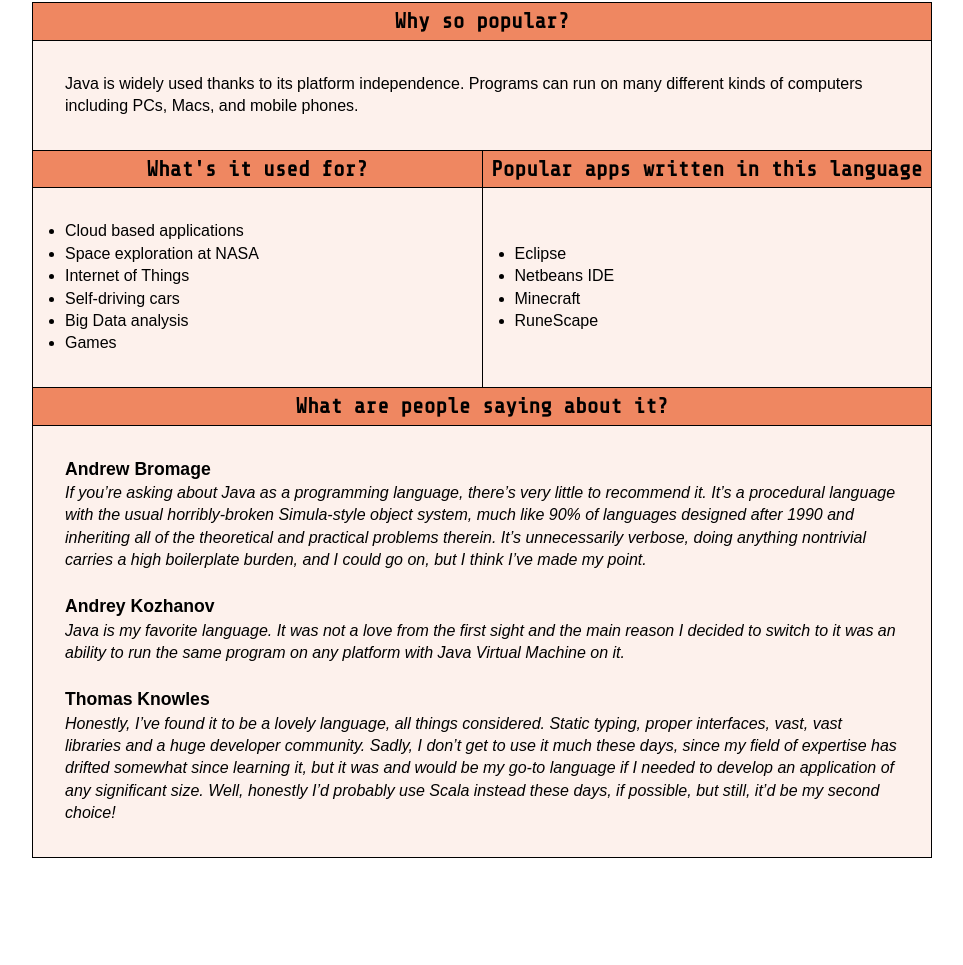
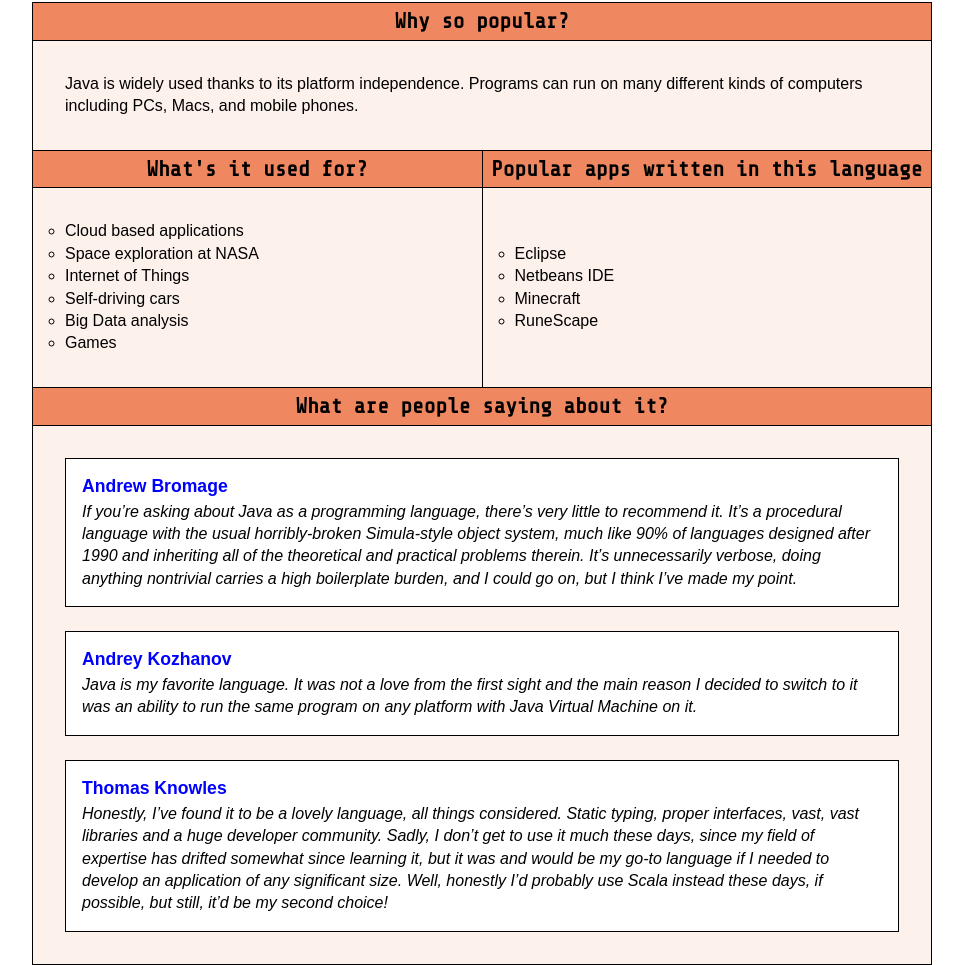
Before and after one commit to itdev160-sp2020/Barry-Molina-p1, a plain HTML site: page index.html in a window 1280 px wide. Shown: the part 523-1488 px from the top of the page, without its empty margins (158-1121 px from the left). Before the commit the page ends 1381 px from the top, so only its background shows below. Drawn offline with nearby package versions, Linux system fonts and the light colour scheme.

Commit message:
Project 1

```diff
--- a/index.html
+++ b/index.html
@@ -4,8 +4,7 @@
 <meta http-equiv="Content-Type" content="text/html; charset=UTF-8">
 <title>Barry Molina ITDEV-160 Project 1</title>
 <link rel="stylesheet" href="styles/main.css">
-<!-- <link href="https://fonts.googleapis.com/css?family=Ubuntu+Mono|VT323&display=swap" rel="stylesheet"> -->
-<link href="https://fonts.googleapis.com/css?family=Share+Tech+Mono|Ubuntu+Mono|VT323&display=swap" rel="stylesheet">
+<link href="https://fonts.googleapis.com/css?family=Share+Tech+Mono|VT323&display=swap" rel="stylesheet">
 </head>
 <body>
     <header>
@@ -13,7 +12,6 @@
             <h1>Programming Language Spotlight: <span id="language"></span></h1>
     </header>
     <main>
-        <div id="spotlight">
         <table>
             <tbody>
                 <tr>
@@ -27,8 +25,8 @@
                     <th colspan="1"><h2>Popular apps written in this language</h2></th>
                 </tr>
                 <tr>
-                        <td colspan="1"><ul id="how-used"></ul></td>
-                        <td colspan="1"><ul id="popular-apps"></ul></td>
+                    <td colspan="1"><ul id="how-used" class="list"></ul></td>
+                    <td colspan="1"><ul id="popular-apps" class="list"></ul></td>
                 </tr>
                 <tr>
                     <th scope="col" colspan="2"><h2>What are people saying about it?</h2></th>
@@ -39,10 +37,7 @@
 
             </tbody>
         </table>
-        </div>
         <script src="js/scripts.js"></script>
     </main>
-    <footer>
-    </footer>
 </body>
 </html>
--- a/js/scripts.js
+++ b/js/scripts.js
@@ -12,14 +12,17 @@ var popularApps = ['Eclipse', 'Netbeans IDE', 'Minecraft', 'RuneScape'];
 var review = [
     {
         name: 'Andrew Bromage',
+        link: 'https://www.quora.com/What-do-you-think-about-Java',
         text: 'If you’re asking about Java as a programming language, there’s very little to recommend it. It’s a procedural language with the usual horribly-broken Simula-style object system, much like 90% of languages designed after 1990 and inheriting all of the theoretical and practical problems therein. It’s unnecessarily verbose, doing anything nontrivial carries a high boilerplate burden, and I could go on, but I think I’ve made my point.'
     },
     {
         name: 'Andrey Kozhanov',
+        link: 'https://www.quora.com/What-do-you-think-about-Java',
         text: 'Java is my favorite language. It was not a love from the first sight and the main reason I decided to switch to it was an ability to run the same program on any platform with Java Virtual Machine on it.'
     },
     {
         name: 'Thomas Knowles',
+        link: 'https://www.quora.com/What-do-you-think-about-Java',
         text: 'Honestly, I’ve found it to be a lovely language, all things considered. Static typing, proper interfaces, vast, vast libraries and a huge developer community. Sadly, I don’t get to use it much these days, since my field of expertise has drifted somewhat since learning it, but it was and would be my go-to language if I needed to develop an application of any significant size. Well, honestly I’d probably use Scala instead these days, if possible, but still, it’d be my second choice!'
     }
 ];
@@ -55,18 +58,26 @@ function appendList(listId, arr) {
 function appendReview(review) {
     var reviewEl = document.getElementById('reviews');
     var name;
+    var link;
     var text;
     var heading;
     var para;
+    var div;
 
     for (var i = 0; i < review.length; i++) {
         name = document.createTextNode(review[i].name);
         text = document.createTextNode(review[i].text);
         heading = document.createElement('h3');
         para = document.createElement('p');
-        heading.appendChild(name);
+        link = document.createElement('a');
+        div = document.createElement('div');
+        link.href = review[i].link;
+        div.setAttribute('class', 'review');
+        link.appendChild(name);
+        heading.appendChild(link);
         para.appendChild(text);
-        reviewEl.appendChild(heading);
-        reviewEl.appendChild(para);
+        div.appendChild(heading);
+        div.appendChild(para);
+        reviewEl.appendChild(div);
     }
 }
--- a/styles/main.css
+++ b/styles/main.css
@@ -16,14 +16,7 @@ main {
 header {
     overflow: auto;
     background-color: hsl(214, 55%, 61%);
-    /* background-color: #8eb1de; */
     margin-bottom: 2em;
-}
-
-#banner {
-    /* float: left; */
-    width: 100%;
-    border-bottom: 1px solid black;
 }
 
 h1 {
@@ -40,42 +33,49 @@ table {
     line-height: 1.4em;
 }
 
-#comparison-chart th, #comparison-chart td {
-    border: 1px solid black;
-    padding: .5em;
-    text-align: center;
-    line-height: 1.35em;
+a {
+    text-decoration: none;
+    color: blue;
 }
 
-#spotlight th, #spotlight td {
+
+th, td {
     border: 1px solid black;
-    /* text-align: center;
-    line-height: 1.35em; */
 }
 
-#spotlight th[colspan="1"], #spotlight td[colspan="1"]  {
+th[colspan="1"], td[colspan="1"]  {
     width: 50%;
 }
 
-#spotlight th {
+th {
     font-family: 'Share Tech Mono', monospace;
     padding: .5em 0;
     background-color: hsl(16, 82%, 66%);
     font-size: .9em;
-    /* background-color: hsl(299, 36%, 73%); */
-    /* background-color: hsl(215, 25%, 85%); */
 }
 
-#spotlight td {
-    /* font-family: 'Ubuntu Mono', monospace; */
+td {
     padding: 2em;
     background-color: hsl(16, 82%, 96%);
-    /* background-color: hsl(299, 36%, 93%); */
-    /* background-color: hsl(61, 100%, 98%); */
 }
 
-#spotlight ul {
-    /* padding: 1em 3em; */
+.list {
+    list-style-type: circle;
+}
+
+.review {
+    margin-bottom: 1.5em;
+    border: 1px solid black;
+    padding: 1em;
+    background-color: white;
+}
+.review:last-child {
+    margin-bottom: 0;
+}
+
+#banner {
+    width: 100%;
+    border-bottom: 1px solid black;
 }
 
 #language {
@@ -85,14 +85,10 @@ table {
 }
 
 #reviews h3 {
-    padding-bottom: .1em;
+    padding-bottom: .2em;
     font-size: 1.1em;
 }
 
 #reviews p {
     font-style: italic;
-    padding-bottom: 1.5em;
 }
-#reviews p:last-child {
-    padding-bottom: 0
-}
```
Also changed, not shown: 3 other files. Lines whose indentation alone changed are shown as unchanged.
